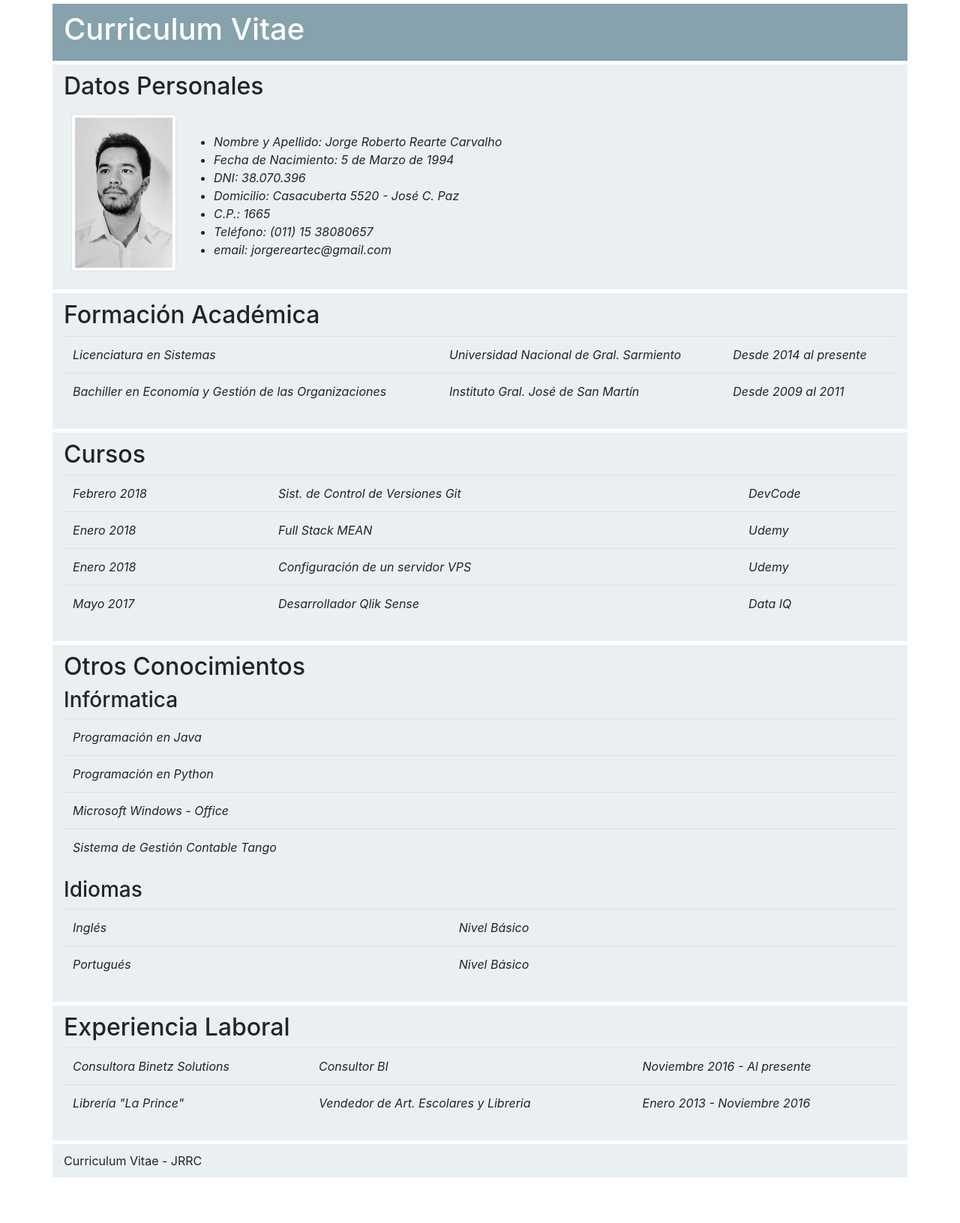
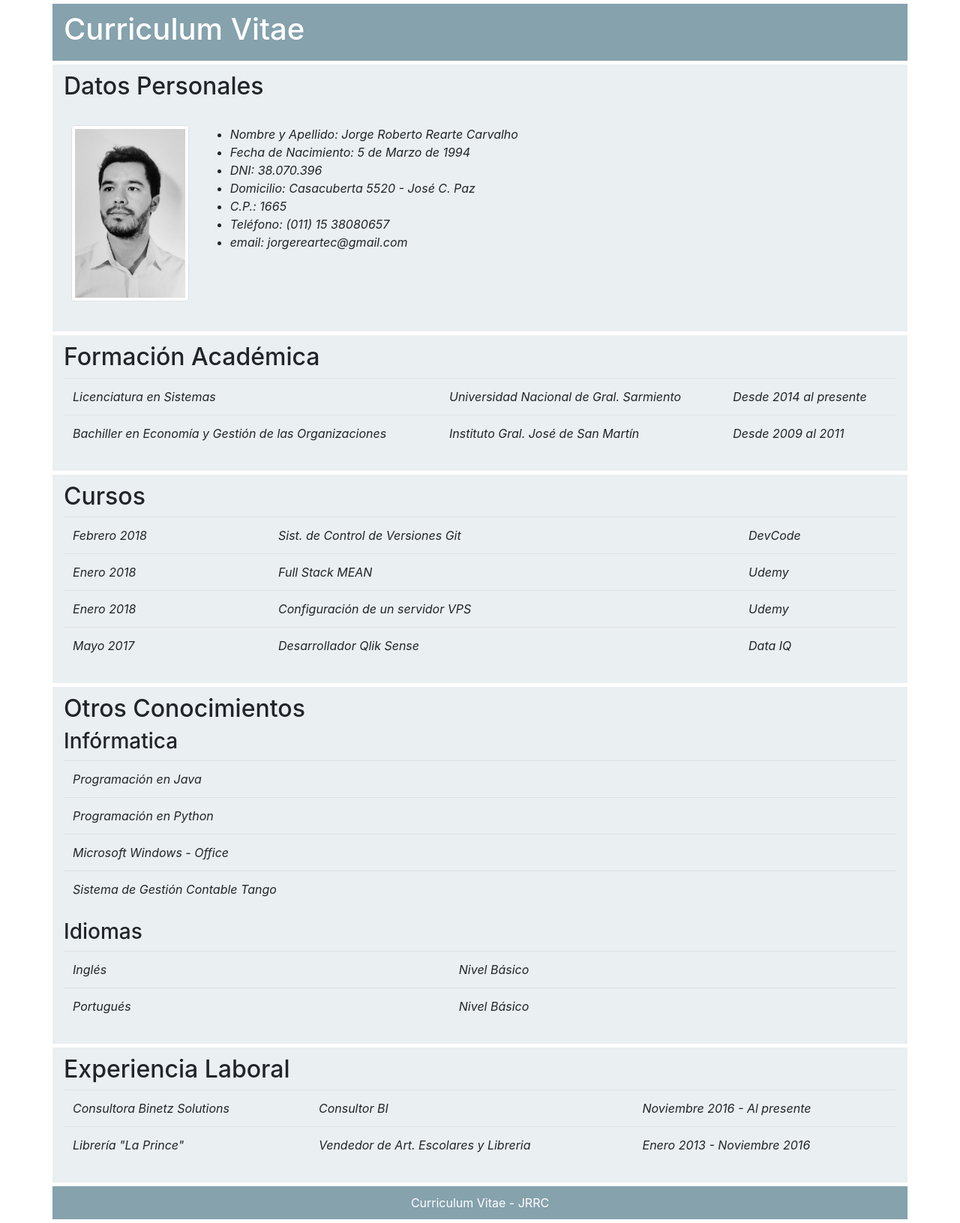
Before and after one commit to JorgeRearteC/Curriculum-Vitae, a plain HTML site: page index.html in a window 1280 px wide. Shown: the whole page at 75% size. Before the commit the page ends 1575 px from the top, so only its background shows below. Drawn offline with nearby package versions, Linux system fonts and the light colour scheme.

Commit message:
Se arreglo el area de Datos Personales (Fotos - Datos)

```diff
--- a/estilos.css
+++ b/estilos.css
@@ -18,13 +18,16 @@ div {
 img {
 	padding-top: 10px;
 	margin-right: 50px;
-	float:left;
-	width:140px;
-	vertical-align: middle;
+	/*float:left;*/
+	/*width: 200px;
+	height: 200px;*/
+	/*vertical-align: middle;*/
 }
 
-footer {
-
+.footer {
+	background-color: #85A2AD;
+	color: #FFFFFF;
+	text-align: center;
 }
 
 
--- a/index.html
+++ b/index.html
@@ -2,7 +2,7 @@
 <html lang="en">
 <head>
 	<meta charset="UTF-8">
-	<title>Mi sitio web</title>
+	<title>Mi CV</title>
 
 	<link rel="stylesheet" href="normalize.css">
 	<link rel="stylesheet" href="https://maxcdn.bootstrapcdn.com/bootstrap/4.0.0/css/bootstrap.min.css" integrity="sha384-Gn5384xqQ1aoWXA+058RXPxPg6fy4IWvTNh0E263XmFcJlSAwiGgFAW/dAiS6JXm" crossorigin="anonymous">
@@ -16,12 +16,13 @@
 	<!-- <hr> -->
 	<div class="container">
 		<h2>Datos Personales</h2>
-		<div class="col-xs-12">
+		<div class="row">
+			<div class="col-sm-2 col-xs-12">
 				<img src="Foto.jpg" class="img-thumbnail" alt="">
 			</div>
-		<div class="col-xs-12">
+			<div class="row col-sm-10 col-xs-12">
 				<em>
-				<ul style="float:centre;">
+					<ul>
 						<li>Nombre y Apellido: Jorge Roberto Rearte Carvalho</li>
 						<li>Fecha de Nacimiento: 5 de Marzo de 1994</li>
 						<li>DNI: 38.070.396</li>
@@ -31,6 +32,7 @@
 						<li>email: jorgereartec@gmail.com</li>
 					</ul>
 				</em>
+			</div>
 		</div>
 	</div>
 	<!-- <hr> -->
@@ -124,10 +126,8 @@
 			</tr>
 		</table>
 	</div>
-	<div class="container">
-		<footer>
+	<div class="container footer">
 		Curriculum Vitae - JRRC
-		</footer>
 	</div>
 </body>
 </html>
```
Lines whose indentation alone changed are shown as unchanged.
